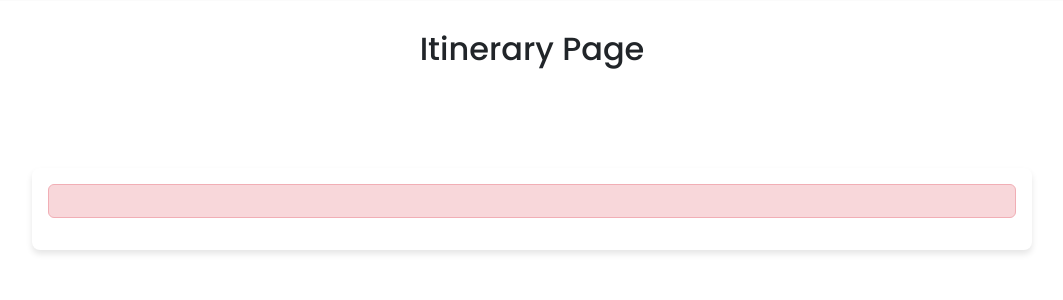
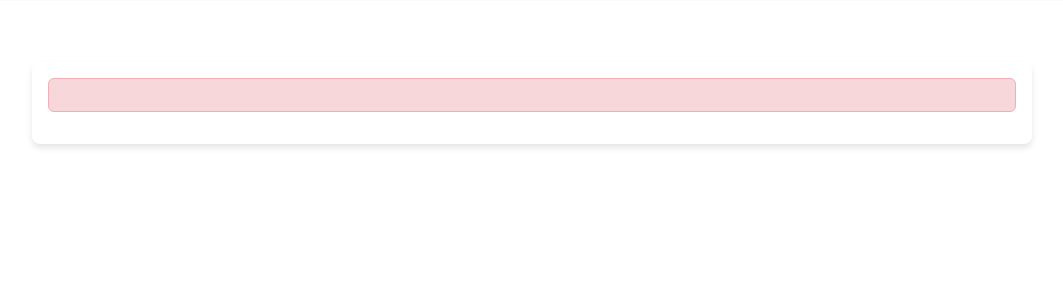
Before and after one commit to shadabtanjeed/TripAlchemy, a Django app: template home_page/templates/itinerary_page.html in a window 1280 px wide. Shown: the part 70-370 px from the top of the page, without its empty margins (108-1171 px from the left). Run offline with Django 5.2, Linux system fonts and the light colour scheme; the template is opened without the code that fills it, so the values that code supplies are empty; some libraries are stand-ins or nearby versions.

Commit message:
itinerary shows sometimes

```diff
--- a/home_page/templates/itinerary_page.html
+++ b/home_page/templates/itinerary_page.html
@@ -458,13 +458,6 @@
             }
         </style>
 
-        <h2>Itinerary Page</h2>
-
-
-        <!-- Wrap Bootstrap content in scoped container -->
-        <div class="bootstrap-scope">
-
-        </div>
 
         <div class="container">
             {% if itinerary %}
```
Also changed, not shown: db.sqlite3.
